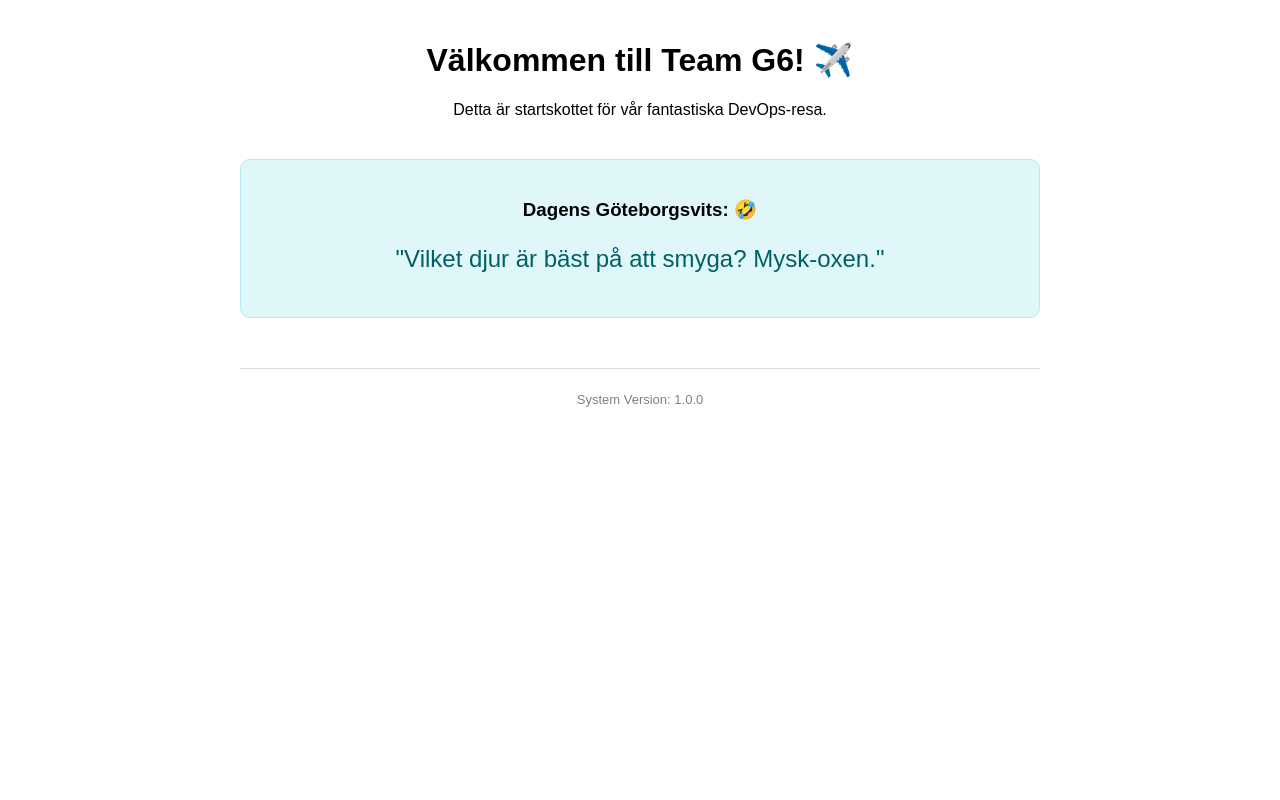
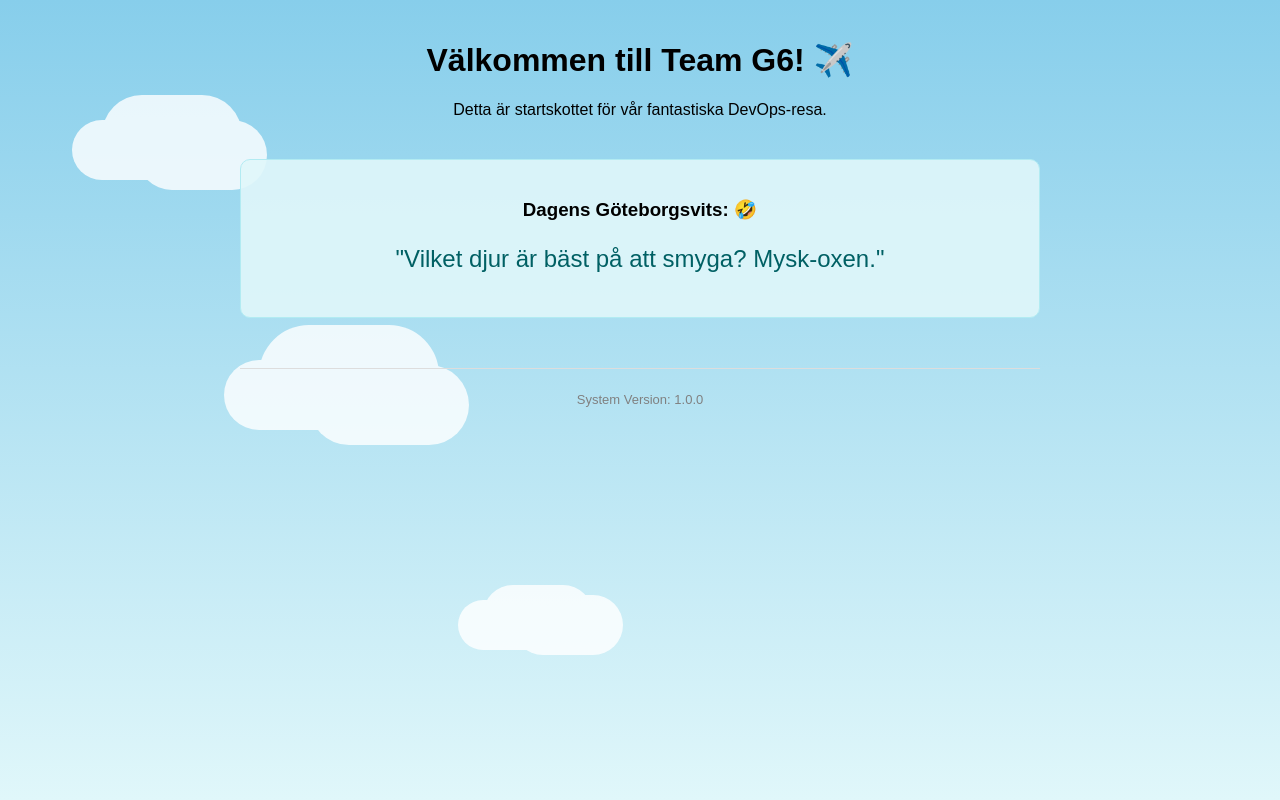
Before and after one commit to stanko-droid/Demo-G6, a Flask app: page / in a window 1280 px wide. Run offline with Flask 3, Linux system fonts and the light colour scheme.

Commit message:
G6-10-Add background

```diff
--- a/app.py
+++ b/app.py
@@ -2,7 +2,6 @@ from flask import Flask, render_template
 import random
 
 app = Flask(__name__)
-
 
 @app.route('/')
 def home():
@@ -16,6 +15,5 @@ def home():
     selected_joke = random.choice(jokes)
     return render_template('index.html', version='1.0.0', joke=selected_joke)
 
-
 if __name__ == '__main__':
     app.run(debug=True)
--- /dev/null
+++ b/static/style.css
@@ -0,0 +1,68 @@
+/* --- 1. Himmelsblå bakgrund --- */
+html {
+    height: 100%;
+    margin: 0;
+    /* Gradient från himmelsblå till ljusare horisont */
+    background: linear-gradient(to bottom, #87CEEB 0%, #E0F7FA 100%);
+    overflow-x: hidden; /* Döljer scrollbar i sidled för molnen */
+    font-family: Arial, sans-serif;
+}
+
+body {
+    margin: 0;
+    padding: 0;
+    min-height: 100vh;
+}
+
+/* --- 2. Layout-container --- */
+/* Vi flyttar layouten hit så att body kan vara fullbredd för bakgrunden */
+.container {
+    max-width: 800px;
+    margin: 0 auto;
+    padding: 20px;
+    position: relative;
+    z-index: 1; /* Ser till att texten ligger ÖVER molnen */
+}
+
+/* --- 3. Moln-konfiguration --- */
+/* Skapar moln med pseudo-element för att slippa extra HTML */
+html::after, body::before, body::after {
+    content: "";
+    position: fixed;
+    background: #fff;
+    border-radius: 100px;
+    z-index: -1; /* Lägger molnen BAKOM texten */
+    opacity: 0.8;
+}
+
+/* Moln 1 */
+html::after {
+    width: 120px; height: 60px;
+    top: 15%;
+    box-shadow: 40px -15px 0 10px #fff, 70px 5px 0 5px #fff;
+    animation: moveClouds 28s linear infinite;
+}
+
+/* Moln 2 */
+body::before {
+    width: 150px; height: 70px;
+    top: 45%;
+    box-shadow: 50px -20px 0 15px #fff, 90px 10px 0 5px #fff;
+    animation: moveClouds 35s linear infinite;
+    animation-delay: -5s;
+}
+
+/* Moln 3 */
+body::after {
+    width: 100px; height: 50px;
+    top: 75%;
+    box-shadow: 30px -10px 0 5px #fff, 60px 0 0 5px #fff;
+    animation: moveClouds 45s linear infinite;
+    animation-delay: -15s;
+}
+
+/* --- 4. Animation --- */
+@keyframes moveClouds {
+    0% { left: -300px; }
+    100% { left: 100%; }
+}
--- a/templates/index.html
+++ b/templates/index.html
@@ -4,15 +4,18 @@
     <meta charset="UTF-8">
     <meta name="viewport" content="width=device-width, initial-scale=1.0">
     <title>Team G6</title>
+    <link rel="stylesheet" href="{{ url_for('static', filename='style.css') }}">
 </head>
-<body style="font-family: Arial, sans-serif; max-width: 800px; margin: 0 auto; padding: 20px;">
+<body>
+
+    <div class="container">
 
         <header style="text-align: center; margin-bottom: 40px;">
             <h1>Välkommen till Team G6! ✈️</h1>
             <p>Detta är startskottet för vår fantastiska DevOps-resa.</p>
         </header>
 
-    <div style="background-color: #e0f7fa; padding: 20px; border-radius: 10px; text-align: center; border: 1px solid #b2ebf2;">
+        <div style="background-color: rgba(224, 247, 250, 0.9); padding: 20px; border-radius: 10px; text-align: center; border: 1px solid #b2ebf2;">
             <h3>Dagens Göteborgsvits: 🤣</h3>
             <p style="font-size: 1.5em; color: #006064;">
                 "{{ joke }}"
@@ -23,5 +26,7 @@
             <p>System Version: {{ version }}</p>
         </footer>
 
+    </div>
+
 </body>
 </html>
```
Lines whose indentation alone changed are shown as unchanged.
